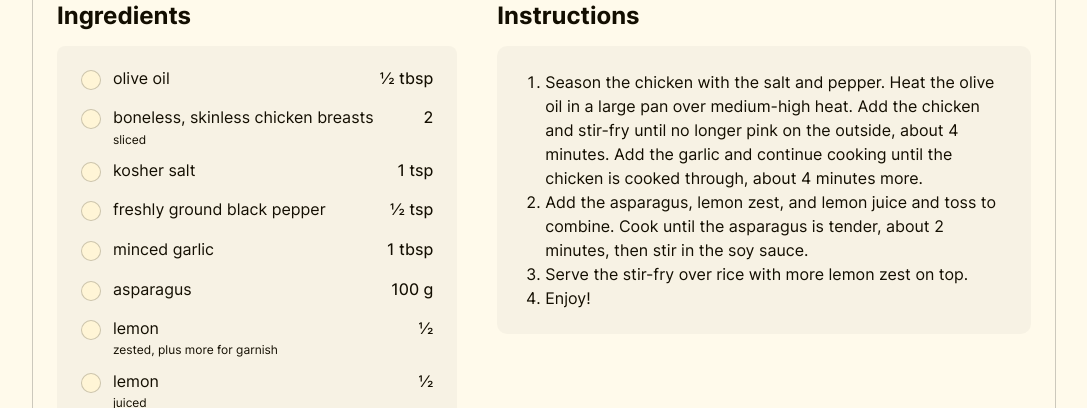
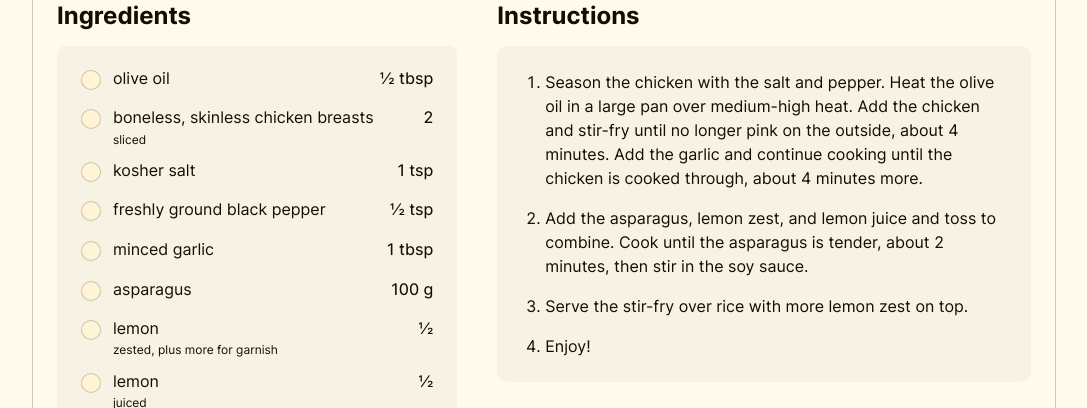
Before and after one commit to chingu-voyages/v46-tier2-team-14, a React (Vite) app: page /recipe/1011 in a window 1280 px wide. Shown: the part 664-1072 px from the top of the page, without its empty margins (96-1183 px from the left). Built offline with nearby package versions, Linux system fonts and the light colour scheme; no server answers.

Commit message:
spacing out instructions

```diff
--- a/src/pages/recipe/recipe-instructions/recipe-instruction.module.css
+++ b/src/pages/recipe/recipe-instructions/recipe-instruction.module.css
@@ -17,4 +17,7 @@
 .instructions ol {
   margin: 0;
   padding: 0 0 0 var(--section-padding);
+  display: flex;
+  flex-direction: column;
+  gap: 1em;
 }
```
